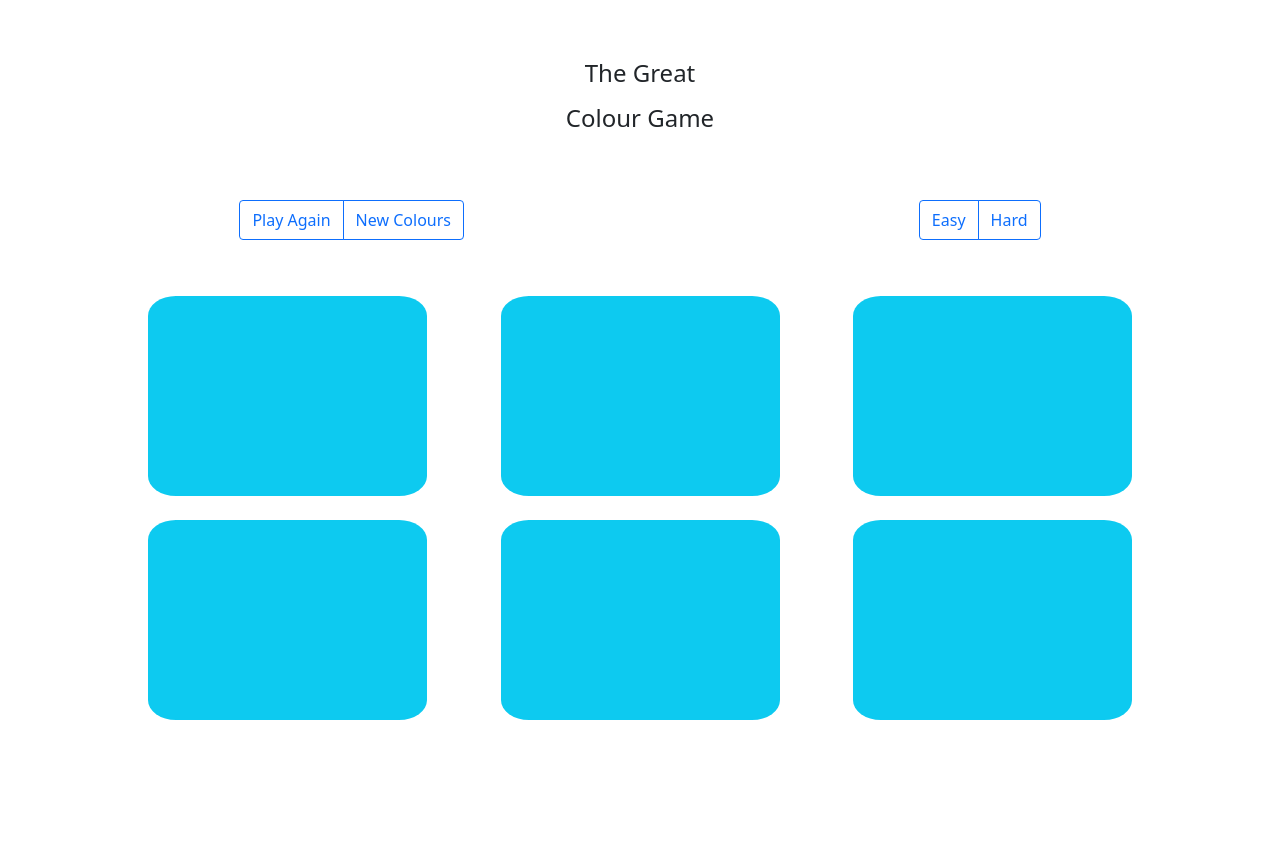
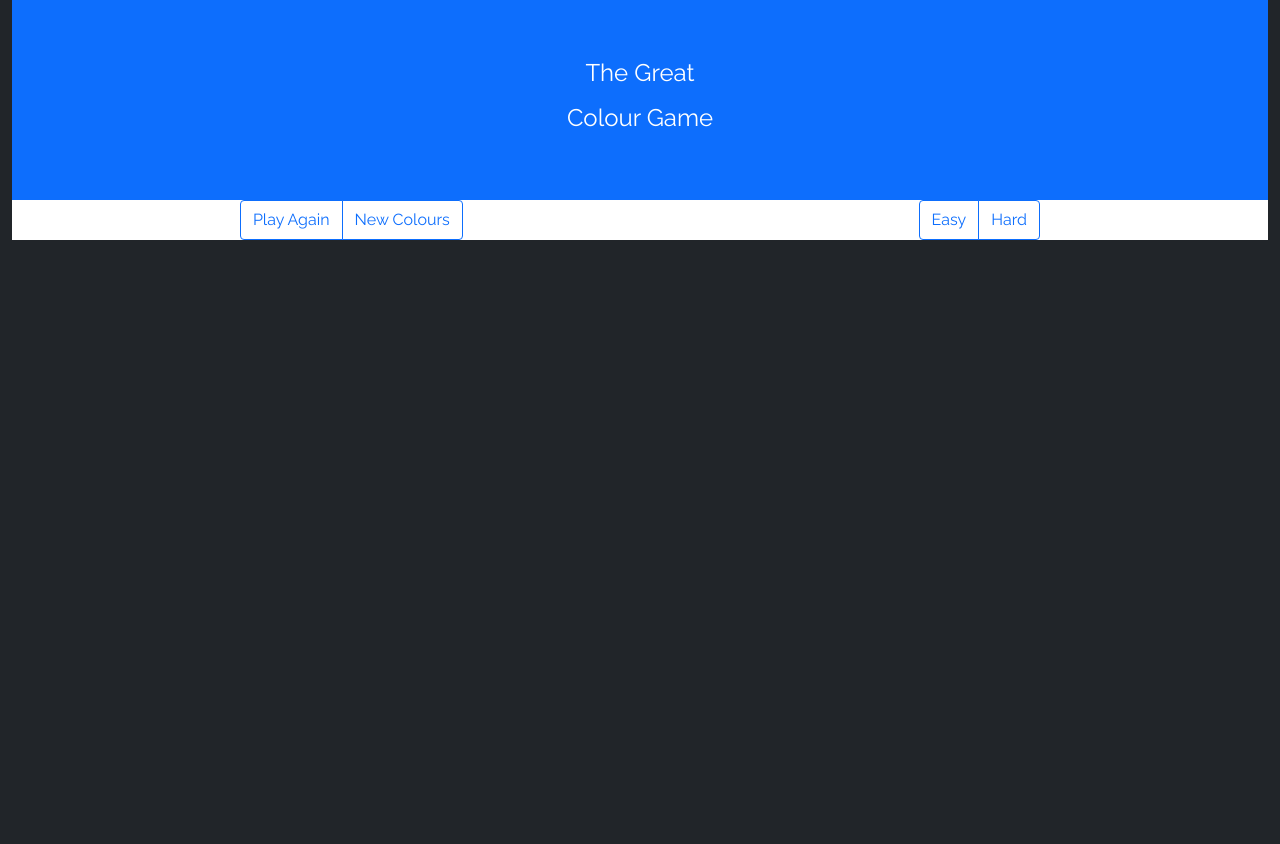
Before and after one commit to Zuhair-tech/colourGame, a PHP site: page /home.html in a window 1280 px wide. Before the commit the page ends 720 px from the top, so only its background shows below. Run offline with PHP 8.4, Linux system fonts and the light colour scheme.

Commit message:
js starting

```diff
--- a/home.html
+++ b/home.html
@@ -1,11 +1,13 @@
 <!DOCTYPE html>
 <html>
     <head>
+        <link rel="preconnect" href="https://fonts.gstatic.com">
+        <link href="https://fonts.googleapis.com/css2?family=Raleway&display=swap" rel="stylesheet">
         <link rel="stylesheet" href="./public/home.css">
         <link href="https://cdn.jsdelivr.net/npm/bootstrap@5.0.1/dist/css/bootstrap.min.css" rel="stylesheet" integrity="sha384-+0n0xVW2eSR5OomGNYDnhzAbDsOXxcvSN1TPprVMTNDbiYZCxYbOOl7+AMvyTG2x" crossorigin="anonymous">
     </head>
-    <body id="body" class="container-fluid vh-100">
-        <div class="d-flex flex-column justify-content-center align-items-center w-100 h-25 m-0">
+    <body id="body" class="bg-dark container-fluid vh-100">
+        <div class="text-white bg-primary d-flex flex-column justify-content-center align-items-center h-25 m-0">
             <h4>The Great</h4>
             <h2><span id="chosenColour"></span></h2>
             <h4> Colour Game</h4>
@@ -15,30 +17,29 @@
                 <button id="playAgain" type="button" class="btn btn-outline-primary">Play Again</button>
                 <button id="newColour" type="button" class="btn btn-outline-primary">New Colours</button>
             </div>
-            <span class="align-self-center">
-            </span>
+            <span id="clickResult" class="align-self-center"></span>
             <div class="btn-group" role="group">
-                <button id="easy" type="button" class="btn btn-outline-primary">Easy</button>
-                <button id="hard"  type="button" class="btn btn-outline-primary">Hard</button>
+                <button id="easyButton" type="button" class="btn btn-outline-primary">Easy</button>
+                <button id="hardButton"  type="button" class="btn btn-outline-primary">Hard</button>
             </div>
         </div>
         <div class="d-flex flex-row flex-wrap justify-content-evenly container w-100 pt-5" id="gameArea">
-            <div class="colourBox mb-4 mx-2 bg-info col-3">
+            <div class="colourBox mb-4 mx-2 col-3">
 
             </div>
-            <div class="colourBox mb-4 mx-2 bg-info col-3">
+            <div class="colourBox mb-4 mx-2 col-3">
 
             </div>
-            <div class="colourBox mb-4 mx-2 bg-info col-3">
+            <div class="colourBox mb-4 mx-2 col-3">
 
             </div>
-            <div class="colourBox mb-4 mx-2 bg-info col-3">
+            <div class="colourBox mb-4 mx-2 col-3">
 
             </div>
-            <div class="colourBox mb-4 mx-2 bg-info col-3">
+            <div class="colourBox mb-4 mx-2 col-3">
 
             </div>
-            <div class="colourBox mb-4 mx-2 bg-info col-3">
+            <div class="colourBox mb-4 mx-2 col-3">
 
             </div>
         </div>
--- a/public/home.css
+++ b/public/home.css
@@ -1,8 +1,13 @@
 .buttonContainer{
     height: 40px;
+    background-color: white;
 }
 
 .colourBox{
-    height: 200px;
+    height: 250px;
     border-radius: 10%;
 }
+
+#body{
+    font-family: 'Raleway', sans-serif;
+}
--- a/public/home.js
+++ b/public/home.js
@@ -1,5 +1,7 @@
 var body = document.querySelector('#body');
-
-body.addEventListener("click" , function(){
-    console.log("heloooo");
-});
+var playAgain = document.querySelector('#playAgain');
+var newColour = document.querySelector('#newColour');
+var clickResult = document.querySelector('#clickResult');
+var easyButton = document.querySelector('#easyButton');
+var hardButton = document.querySelector('#hardButton');
+var colourBox = document.getElementsByClassName('colourBox');
```
